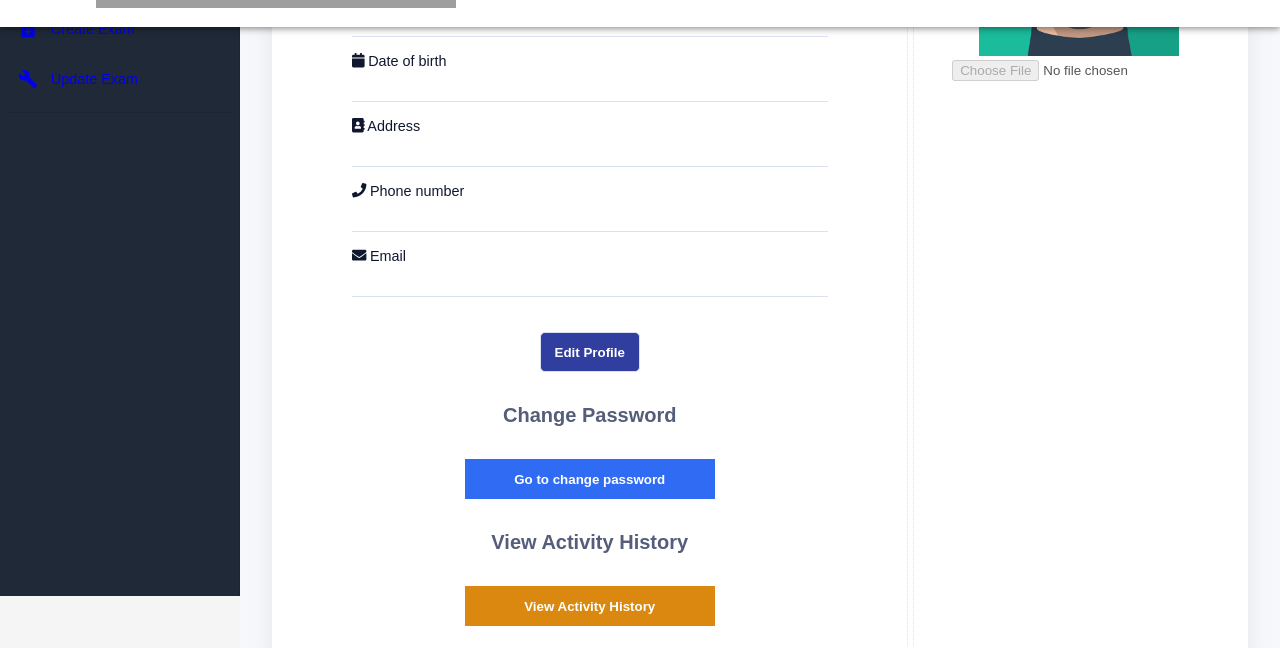
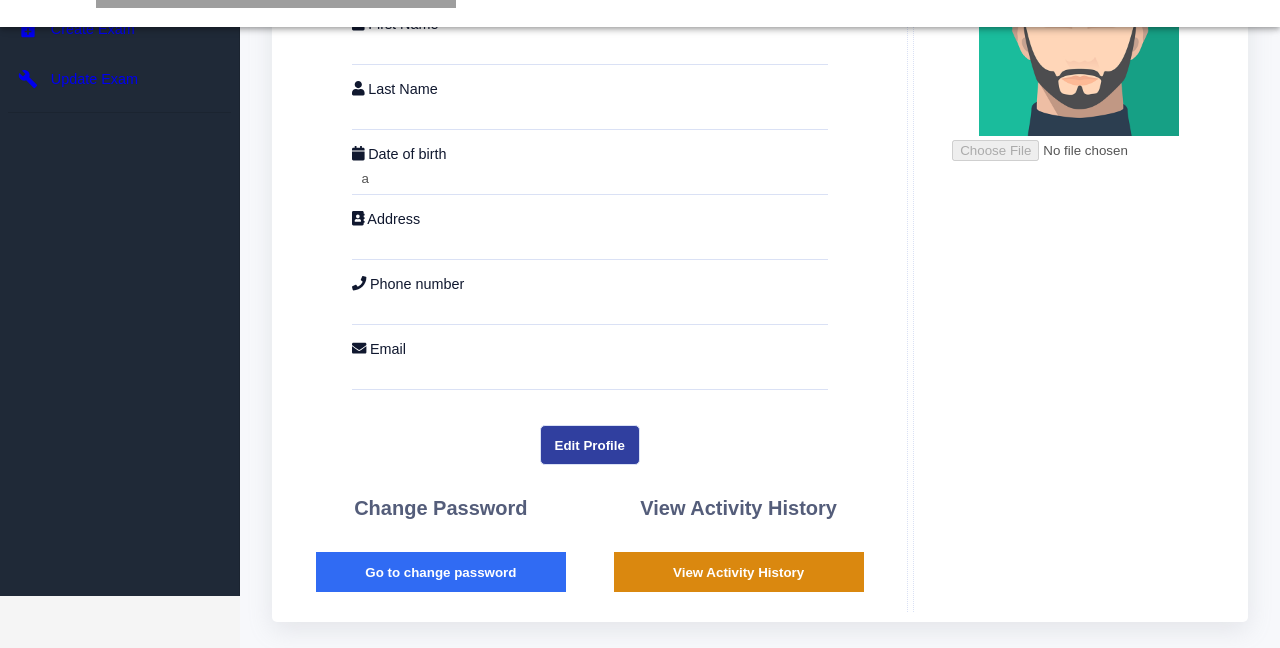
Before and after one commit to https-github-com-GiangHoang9912/capstone-project-front-end, a React (Create React App) app: page /profile in a window 1280 px wide. Shown: the part 277-925 px from the top of the page. Built offline with nearby package versions, Linux system fonts and the light colour scheme; no server answers; grey boxes are pictures that could not be loaded.

Commit message:
update information

```diff
--- a/src/screen/profile.tsx
+++ b/src/screen/profile.tsx
@@ -11,6 +11,7 @@ import {
   faCalendar,
 } from '@fortawesome/free-solid-svg-icons'
 import axios from 'axios'
+import * as moment from 'moment'
 import Dialog from '../common/dialog'
 import { AccountContext } from '../contexts/account-context'
 import * as CONSTANT from '../const'
@@ -23,8 +24,10 @@ Profile.defaultProps = {
   className: '',
 }
 
+axios.defaults.withCredentials = true
 const GET_INFORMATION_URL = `${CONSTANT.BASE_URL}/user/get-information`
 const UPDATE_PROFILE_URL = `${CONSTANT.BASE_URL}/user/update-information`
+
 function Profile(props: any) {
   const { className } = props
   const [editStatus, setEditStatus] = useState<boolean>(true)
@@ -32,19 +35,18 @@ function Profile(props: any) {
   const { accountContextData } = useContext(AccountContext)
   const account = accountContextData
   const [image, setImage] = useState<string>('avatar2.png')
-  const [firstName, setFirstName] = useState<any>(account.profile.firstname)
-  const [lastName, setLastName] = useState<any>(account.profile.lastname)
-  const [dob, setDob] = useState<any>(account.profile.dateofbirth)
-  const [address, setAddress] = useState<any>(account.profile.address)
-  const [phone, setPhone] = useState<any>(account.profile.phone)
-  const [email, setEmail] = useState<any>(account.profile.email)
-  const [isInputValid,setIsInputValid] = useState<boolean>(false);
-  const [errorMessage, setErrorMessage] = useState<String>('');
-  const [inputError, setInputError] = useState<String>('');
+  const [firstName, setFirstName] = useState<string>('')
+  const [lastName, setLastName] = useState<string>('')
+  const [dob, setDob] = useState<string>('a')
+  const [address, setAddress] = useState<string>('')
+  const [phone, setPhone] = useState<string>('')
+  const [email, setEmail] = useState<string>('')
+  const [isInputValid, setIsInputValid] = useState<boolean>(false)
+  const [errorMessage, setErrorMessage] = useState<string>('')
+  const [inputError, setInputError] = useState<string>('')
 
   function handleEdit() {
     setEditStatus(!editStatus)
-    console.log(editStatus)
   }
   function handleEditProfile() {
     setIsOpen(true)
@@ -54,64 +56,60 @@ function Profile(props: any) {
     setIsOpen(false)
   }
   const handleAccept = async () => {
-    setIsOpen(false);
-    const response = await axios
-    .post(
-      UPDATE_PROFILE_URL,
-      {
+    setIsOpen(false)
+    console.log(isInputValid)
+    const id = Number(localStorage.getItem("id"))
+    const response = await axios.put(UPDATE_PROFILE_URL, {
+      id,
       firstName,
       lastName,
       email,
       address,
       phone,
       dob,
-        image
-      },
-      {
-        withCredentials: true,
-      }
-    )
+      image,
+    })
 
-
+    console.log(response)
   }
   function handleFileChange(e: any) {
     setImage(URL.createObjectURL(e.target.files[0]))
-    console.log(e.target.files[0])
   }
 
   useEffect(() => {
     const username = localStorage.getItem('username')
     const id = localStorage.getItem('id')
-    console.log(username)
-    axios.post(GET_INFORMATION_URL, {
+    axios
+      .post(GET_INFORMATION_URL, {
         username,
       })
       .then((response) => {
-        console.log(response.data)
-        setFirstName(response.data.firstName)
-        setLastName(response.data.lastName)
-        setEmail(response.data.email)
-        setAddress(response.data.address)
-        setPhone(response.data.phone)
-        setDob(response.data.dateOfBirth)
-        setImage(response.data.avatar)
+        const dobFormat = moment.default(response.data.dateOfBirth).format("DD/MM/YYYY")
+        setFirstName(response.data.firstName ? response.data.firstName : '')
+        setLastName(response.data.lastName ? response.data.lastName : '')
+        setEmail(response.data.email ? response.data.email : '')
+        setAddress(response.data.address ? response.data.address : '')
+        setPhone(response.data.phone ? response.data.phone : '')
+        setDob(response.data.dateOfBirth ? dobFormat : '')
+        setImage(response.data.avatar ? response.data.avatar : '')
+
       })
       .catch(async (error) => {
         refreshToken(error, id ? Number(id) : account.id)
       })
   }, [])
 
-  const validateInput = (inputText:any, regex:any, error:String, errorType:String) => {
-    const regexp = regex;
-    const checkingResult = regexp.exec(inputText);
+  const validateInput = (inputText: any, regex: any, error: string, errorType: string) => {
+    const regexp = regex
+    const checkingResult = regexp.exec(inputText)
     if (checkingResult !== null) {
-        setIsInputValid(true);
-        setErrorMessage('');
-        setInputError('');
+      setIsInputValid(true)
+      setErrorMessage('')
+      setInputError('')
     } else {
-      setIsInputValid(false);
-      setErrorMessage(error);
-      setInputError(errorType);
+      setIsInputValid(false)
+      setErrorMessage(error)
+      setInputError(errorType)
     }
   }
 
@@ -120,21 +118,23 @@ function Profile(props: any) {
       <div className="info-container">
         <div className="contain">
           <div className="form-contain">
-            <h3 id="information">Information</h3>
+            <h2 id="information">Information</h2>
             <div className="form-info">
               <span>
                 ‍<FontAwesomeIcon icon={faUser} /> First Name
               </span>
               <input
                 type="text"
-                id="username"
+                id="first-name"
                 className="input-bar"
-                onBlur={(e) => validateInput(e.target.value, /^(?!\s*$).+/, "Name cannot be blank","fname")}
+                onBlur={(e) =>
+                  validateInput(e.target.value, /^(?!\s*$).+/, 'Name cannot be blank', 'fname')
+                }
                 value={firstName}
                 onChange={(e) => setFirstName(e.target.value)}
                 disabled={editStatus}
               />
-              {inputError === "fname" ?<p className="errorMessage">{errorMessage}</p> : ''}
+              {inputError === 'fname' ? <p className="errorMessage">{errorMessage}</p> : ''}
             </div>
             <div className="form-info">
               <span>
@@ -142,14 +142,16 @@ function Profile(props: any) {
               </span>
               <input
                 type="text"
-                id="username"
+                id="last-name"
                 className="input-bar"
-                onBlur={(e) => validateInput(e.target.value, /^(?!\s*$).+/, "Name cannot be blank","lname")}
+                onBlur={(e) =>
+                  validateInput(e.target.value, /^(?!\s*$).+/, 'Name cannot be blank', 'lname')
+                }
                 value={lastName}
                 onChange={(e) => setLastName(e.target.value)}
                 disabled={editStatus}
               />
-              {inputError === "lname" ?<p className="errorMessage">{errorMessage}</p> : ''}
+              {inputError === 'lname' ? <p className="errorMessage">{errorMessage}</p> : ''}
             </div>
             <div className="form-info">
               <span>
@@ -159,12 +161,19 @@ function Profile(props: any) {
                 type="text"
                 id="dob"
                 className="input-bar"
-                onBlur={(e) => validateInput(e.target.value, /^[0-9]{2}[\/][0-9]{2}[\/][0-9]{4}$/g, "Date must be in format DD/MM/YYYY","dob")}
+                onBlur={(e) =>
+                  validateInput(
+                    e.target.value,
+                    /^[0-9]{2}[\/][0-9]{2}[\/][0-9]{4}$/g,
+                    'Date must be in format DD/MM/YYYY',
+                    'dob'
+                  )
+                }
                 value={dob}
                 onChange={(e) => setDob(e.target.value)}
                 disabled={editStatus}
               />
-              {inputError === "dob" ?<p className="errorMessage">{errorMessage}</p> : ''}
+              {inputError === 'dob' ? <p className="errorMessage">{errorMessage}</p> : ''}
             </div>
             <div className="form-info">
               <span>
@@ -187,12 +196,19 @@ function Profile(props: any) {
                 type="text"
                 id="phone"
                 className="input-bar"
+                onBlur={(e) =>
+                  validateInput(
+                    e.target.value,
+                    /^\d{10,11}$/,
+                    'Phone must be 10-11 digits',
+                    'Phone'
+                  )
+                }
                 value={phone}
-                onBlur={(e) => validateInput(e.target.value, /^\d{10,11}$/, "Phone must be 10-11 digits","Phone")}
                 onChange={(e) => setPhone(e.target.value)}
                 disabled={editStatus}
               />
-               {inputError === "Phone" ?<p className="errorMessage">{errorMessage}</p> : ''}
+              {inputError === 'Phone' ? <p className="errorMessage">{errorMessage}</p> : ''}
             </div>
             <div className="form-info">
               <span>
@@ -202,13 +218,19 @@ function Profile(props: any) {
                 type="text"
                 id="email"
                 className="input-bar "
+                onBlur={(e) =>
+                  validateInput(
+                    e.target.value,
+                    /^[a-zA-Z0-9]+@(?:[a-zA-Z0-9]+\.)+[A-Za-z]+$/,
+                    'Email must be in format: abcxya@gmail.com',
+                    'Email'
+                  )
+                }
                 value={email}
-                onBlur={(e) => validateInput(e.target.value, /^[a-zA-Z0-9]+@(?:[a-zA-Z0-9]+\.)+[A-Za-z]+$/,
-                  "Email must be in format: abcxya@gmail.com","Email")}
                 onChange={(e) => setEmail(e.target.value)}
                 disabled={editStatus}
               />
-              {inputError === "Email" ?<p className="errorMessage">{errorMessage}</p> : ''}
+              {inputError === 'Email' ? <p className="errorMessage">{errorMessage}</p> : ''}
             </div>
 
             {editStatus ? (
@@ -229,18 +251,23 @@ function Profile(props: any) {
               handleAccept={handleAccept}
               handleClose={handleDialogClose}
             />
+            <div className="footer-info">
+              <div>
                 <h3>Change Password</h3>
                 <NavLink to="/changePassword">
                   <button className="btn btn-change">Go to change password</button>
                 </NavLink>
+              </div>
+              <div>
                 <h3>View Activity History</h3>
                 <NavLink to="/history">
                   <button className="btn btn-his">View Activity History</button>
                 </NavLink>
               </div>
+            </div>
+          </div>
           <div className="img-avt">
             <img
-              // eslint-disable-next-line max-len
               src={image}
               alt=""
             />
@@ -268,6 +295,7 @@ const styleProfile = styled(Profile)`
     margin: 2rem;
     text-align: center;
     border-radius: 5px;
+    padding-top: 5em;
   }
 
   .contain {
@@ -299,12 +327,11 @@ const styleProfile = styled(Profile)`
     margin: 10px 5px;
     border-left: 1px dotted #dae1f5;
   }
-  .errorMessage{
+  .errorMessage {
     font-size: 0.8rem;
     color: red;
     font-weight: 500px;
     margin: 0 0 0.7rem 0.5rem;
-
   }
   img {
     width: 200px;
@@ -365,7 +392,13 @@ const styleProfile = styled(Profile)`
   .form-contain {
     border-radius: 0px;
   }
-  @media screen and (max-width: 782px) {
+  .footer-info {
+    display: flex;
+  }
+  .footer-info div {
+    width: 50%;
+  }
+  @media screen and (max-width: 1200px) {
     .contain {
       display: flex;
       flex-direction: column-reverse;
@@ -375,6 +408,12 @@ const styleProfile = styled(Profile)`
     .img-avt {
       border: none;
     }
+
+    .img-avt {
+      display: flex;
+      flex-direction: column;
+      align-self: flex-end;
+    }
   }
 `
 export default styleProfile
```
Lines whose indentation alone changed are shown as unchanged.
